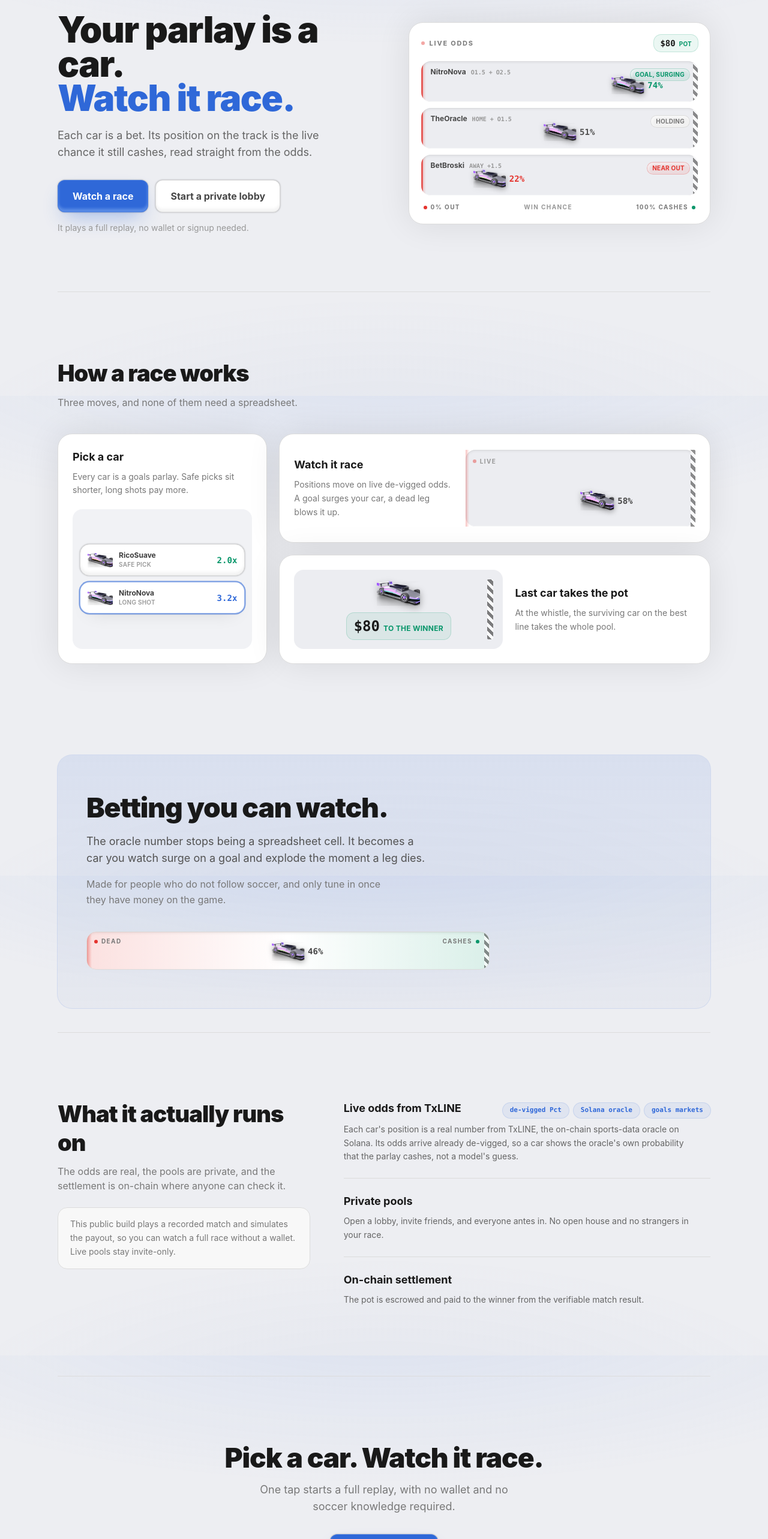
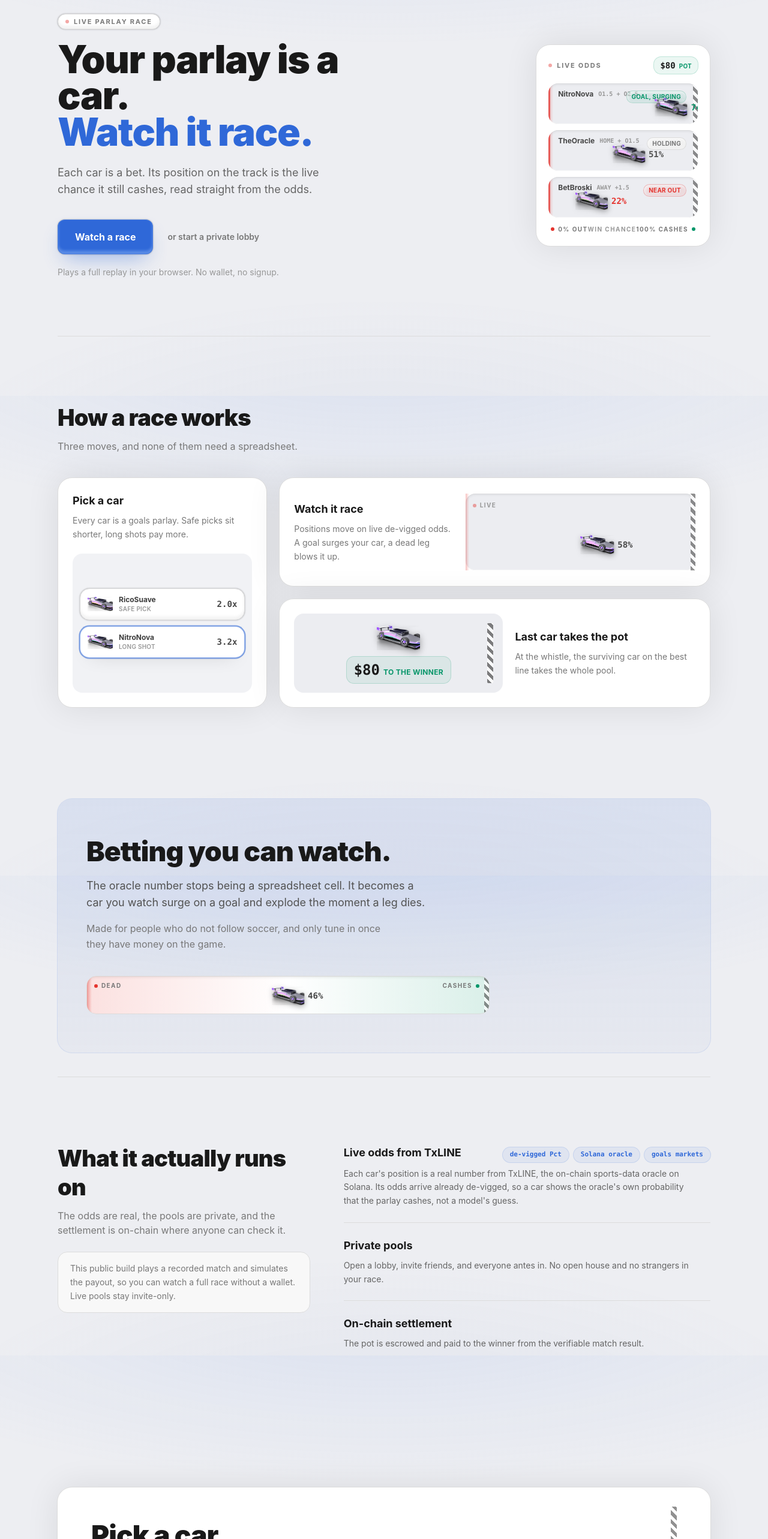
Before and after one commit to jrcarlos2000/comborace, a React (Vite) app in the folder app/: page / in a window 1280 px wide. Shown: the part 140-2706 px from the top of the page at 60% size. Built offline with nearby package versions, Linux system fonts and the light colour scheme.

Commit message:
Landing hero polish + moment/result/coach exit transitions
Grey the pick-card odds, move the lane status chip clear of the finish
edge, symmetric exit on the moment sheet and result overlay, coach step
cross-fade on Next.

```diff
--- a/app/src/index.css
+++ b/app/src/index.css
@@ -702,6 +702,73 @@ body {
   }
 }
 
+/* Symmetric exit for the moment sheet: it now retracts along the same authored curve it
+   arrived on instead of vanishing on the frame it times out, so a crash/cash sheet reads as
+   sliding away rather than being cut. The parent delays unmount by the same 200ms. */
+.moment-exit {
+  animation: momentExit 0.2s cubic-bezier(0.16, 1, 0.3, 1) forwards;
+}
+
+@keyframes momentExit {
+  0% {
+    opacity: 1;
+    transform: translateY(0) scale(1);
+  }
+  100% {
+    opacity: 0;
+    transform: translateY(24px) scale(0.96);
+  }
+}
+
+@media (prefers-reduced-motion: reduce) {
+  /* Gentler, not zero: a plain 120ms opacity fade on the way out, no travel. */
+  .moment-exit {
+    animation: momentExitReduced 0.12s ease-out forwards;
+  }
+}
+
+@keyframes momentExitReduced {
+  0% {
+    opacity: 1;
+  }
+  100% {
+    opacity: 0;
+  }
+}
+
+/* Coach step swap: the title/body of the new step rises and fades in (keyed on step) instead of
+   snapping over the old copy, so tapping Next reads as a cross-fade to the next rule. */
+.coach-step-in {
+  animation: coachStepIn 0.2s ease-out;
+}
+
+@keyframes coachStepIn {
+  0% {
+    opacity: 0;
+    transform: translateY(6px);
+  }
+  100% {
+    opacity: 1;
+    transform: translateY(0);
+  }
+}
+
+@media (prefers-reduced-motion: reduce) {
+  /* Gentler: a plain 120ms opacity fade, no travel. */
+  .coach-step-in {
+    animation: coachStepInReduced 0.12s ease-out;
+  }
+}
+
+@keyframes coachStepInReduced {
+  0% {
+    opacity: 0;
+  }
+  100% {
+    opacity: 1;
+  }
+}
+
 /* Full-screen breathing edge when your car teeters near 0% probability. */
 .redline-vignette {
   position: fixed;
--- a/app/src/landing/Landing.tsx
+++ b/app/src/landing/Landing.tsx
@@ -118,29 +118,38 @@ function NavLink({ href, children }: { href: string; children: ReactNode }) {
 
 function Hero({ onWatch, onLobby }: { onWatch: () => void; onLobby: () => void }) {
   return (
-    <section className="grid items-center gap-10 pb-16 pt-14 sm:pt-20 lg:grid-cols-[1.05fr_1fr] lg:gap-14 lg:pb-24 lg:pt-24">
-      <div className="max-w-xl">
-        <h1 className="text-[40px] font-black leading-[0.95] tracking-tight text-grey-950 sm:text-[52px] lg:text-[60px]">
+    <section className="grid items-center gap-10 pb-16 pt-14 sm:pt-20 lg:grid-cols-[1.15fr_minmax(0,0.85fr)] lg:gap-16 lg:pb-24 lg:pt-24">
+      <div className="max-w-2xl">
+        <span className="inline-flex items-center gap-2 rounded-full border border-grey-200 bg-white px-3 py-1 text-[11px] font-bold uppercase tracking-[0.16em] text-grey-500 shadow-button">
+          <span className="h-1.5 w-1.5 rounded-full bg-crash animate-soft-pulse motion-reduce:animate-none" />
+          Live parlay race
+        </span>
+        <h1 className="mt-5 text-[42px] font-black leading-[0.94] tracking-[-0.02em] text-grey-950 sm:text-[56px] lg:text-[64px]">
           Your parlay is a car.
           <br />
           <span className="text-brand">Watch it race.</span>
         </h1>
-        <p className="mt-5 max-w-md text-base leading-relaxed text-grey-600 sm:text-lg">
+        <p className="mt-6 max-w-md text-base leading-relaxed text-grey-600 sm:text-lg">
           Each car is a bet. Its position on the track is the live chance it still cashes, read
           straight from the odds.
         </p>
-        <div className="mt-8 flex flex-col gap-3 sm:flex-row">
-          <button onClick={onWatch} className="btn-hero px-6 py-3.5 text-base">
+        <div className="mt-9 flex flex-col items-start gap-4 sm:flex-row sm:items-center">
+          <button onClick={onWatch} className="btn-hero w-full px-7 py-4 text-base sm:w-auto">
             Watch a race
           </button>
-          <button onClick={onLobby} className="btn-secondary px-6 py-3.5 text-base">
-            Start a private lobby
+          <button
+            onClick={onLobby}
+            className="focus-ring rounded-xl px-2 py-2 text-sm font-semibold text-grey-500 transition hover:text-grey-900"
+          >
+            or start a private lobby
           </button>
         </div>
-        <p className="mt-4 text-sm text-grey-400">It plays a full replay, no wallet or signup needed.</p>
+        <p className="mt-5 text-sm text-grey-400">
+          Plays a full replay in your browser. No wallet, no signup.
+        </p>
       </div>
 
-      <Reveal delayMs={120}>
+      <Reveal delayMs={120} className="lg:justify-self-end">
         <HeroTrack />
       </Reveal>
     </section>
@@ -242,7 +251,7 @@ function Lane({ car, name, legs, pct, pos, drift, tone, chip }: LaneDef) {
         <span className="text-xs font-bold text-grey-800">{name}</span>
         <span className="font-mono text-[10px] font-semibold text-grey-400">{legs}</span>
       </div>
-      <div className="absolute right-3.5 top-2">
+      <div className="absolute right-5 top-2">
         <StateChip tone={tone} label={chip} />
       </div>
 
@@ -274,7 +283,7 @@ function HowItWorks() {
   return (
     <section id="how" className="scroll-mt-24 border-t border-grey-200 py-20 lg:py-28">
       <Reveal className="max-w-xl">
-        <h2 className="text-[30px] font-black leading-tight tracking-tight text-grey-950 sm:text-[38px]">
+        <h2 className="text-[30px] font-black leading-tight tracking-[-0.02em] text-grey-950 sm:text-[38px]">
           How a race works
         </h2>
         <p className="mt-3 text-base text-grey-500">Three moves, and none of them need a spreadsheet.</p>
@@ -338,7 +347,7 @@ function PickChip({
   tone: 'safe' | 'longshot';
   selected?: boolean;
 }) {
-  const oddsTone = tone === 'safe' ? 'text-cash' : 'text-brand';
+  const oddsTone = 'text-grey-800';
   return (
     <div
       className={`flex items-center gap-2.5 rounded-2xl border bg-white px-3 py-2.5 ${
@@ -420,7 +429,7 @@ function Wedge() {
       <Reveal>
         <div className="overflow-hidden rounded-3xl bg-gradient-brand-soft px-6 py-12 ring-1 ring-brand/15 sm:px-12 sm:py-16">
           <div className="max-w-2xl">
-            <h2 className="text-[34px] font-black leading-[1.02] tracking-tight text-grey-950 sm:text-[46px]">
+            <h2 className="text-[34px] font-black leading-[1.02] tracking-[-0.02em] text-grey-950 sm:text-[46px]">
               Betting you can watch.
             </h2>
             <p className="mt-5 max-w-xl text-base leading-relaxed text-grey-700 sm:text-lg">
@@ -484,7 +493,7 @@ function UnderTheHood() {
     <section id="hood" className="scroll-mt-24 border-t border-grey-200 py-20 lg:py-28">
       <div className="grid gap-10 lg:grid-cols-12 lg:gap-14">
         <Reveal className="lg:col-span-5">
-          <h2 className="text-[30px] font-black leading-tight tracking-tight text-grey-950 sm:text-[38px]">
+          <h2 className="text-[30px] font-black leading-tight tracking-[-0.02em] text-grey-950 sm:text-[38px]">
             What it actually runs on
           </h2>
           <p className="mt-3 max-w-md text-base text-grey-500">
@@ -558,18 +567,37 @@ function TechTag({ children }: { children: ReactNode }) {
 
 function FinalCta({ onWatch }: { onWatch: () => void }) {
   return (
-    <section className="border-t border-grey-200 py-20 lg:py-28">
-      <Reveal className="mx-auto max-w-2xl text-center">
-        <h2 className="text-[34px] font-black leading-[1.02] tracking-tight text-grey-950 sm:text-[46px]">
-          Pick a car. Watch it race.
+    <section className="py-20 lg:py-28">
+      <Reveal>
+        <div className="relative overflow-hidden rounded-3xl bg-track-panel p-8 shadow-card-drop ring-1 ring-grey-200 sm:p-12 lg:p-14">
+          {/* One neon car parked at the finish, bleeding off the right edge, so the closing band
+              shows the product one last time instead of centering empty space. */}
+          <img
+            src="/cars/car1/hero.png"
+            alt=""
+            aria-hidden="true"
+            className="pointer-events-none absolute -right-6 bottom-6 hidden w-56 rotate-[-4deg] opacity-90 drop-shadow-[0_10px_24px_rgba(0,0,0,0.25)] sm:block lg:w-72"
+          />
+          <span
+            aria-hidden="true"
+            className="pointer-events-none absolute inset-y-8 right-10 hidden w-2.5 rounded-sm opacity-70 sm:block lg:right-14"
+            style={checker}
+          />
+          <div className="relative max-w-xl">
+            <h2 className="text-[34px] font-black leading-[1.0] tracking-[-0.02em] text-grey-950 sm:text-[46px]">
+              Pick a car.
+              <br />
+              <span className="text-brand">Watch it race.</span>
             </h2>
-        <p className="mx-auto mt-4 max-w-md text-base text-grey-500 sm:text-lg">
+            <p className="mt-5 max-w-md text-base leading-relaxed text-grey-600 sm:text-lg">
               One tap starts a full replay, with no wallet and no soccer knowledge required.
             </p>
-        <div className="mt-8 flex justify-center">
+            <div className="mt-8">
               <button onClick={onWatch} className="btn-hero px-8 py-4 text-lg">
                 Watch a race
               </button>
+            </div>
+          </div>
         </div>
       </Reveal>
     </section>
--- a/app/src/race/Coach.tsx
+++ b/app/src/race/Coach.tsx
@@ -59,8 +59,10 @@ export function Coach({ onDone }: { onDone: () => void }) {
           </button>
         </div>
 
-        <div className={`mt-4 text-xl font-black tracking-tight ${s.accent}`}>{s.title}</div>
-        <p className="mt-2 text-sm leading-relaxed text-grey-600">{s.body}</p>
+        <div key={step} className="coach-step-in">
+          <div className={`mt-4 text-xl font-black tracking-tight ${s.accent}`}>{s.title}</div>
+          <p className="mt-2 text-sm leading-relaxed text-grey-600">{s.body}</p>
+        </div>
 
         <div className="mt-5 flex items-center justify-between">
           <div className="flex gap-1.5" aria-hidden="true">
--- a/app/src/race/RaceScreen.tsx
+++ b/app/src/race/RaceScreen.tsx
@@ -85,11 +85,8 @@ export function RaceScreen({
     });
   }, [ended, field, settleAndPay]);
 
-  useEffect(() => {
-    if (!moment) return;
-    const timer = window.setTimeout(() => setMoment(null), 5200);
-    return () => window.clearTimeout(timer);
-  }, [moment]);
+  // The moment sheet owns its own hold-and-retract lifecycle (KillCard MomentSheet), so it plays a
+  // symmetric exit before it unmounts. It calls onClose when that finishes; nothing to time here.
 
   useEffect(() => {
     if (!flash) return;
```
Also changed, not shown: app/src/race/ResultOverlay.tsx (+22 -5 lines), app/src/share/KillCard.tsx (+36 -4 lines). Lines whose indentation alone changed are shown as unchanged.
